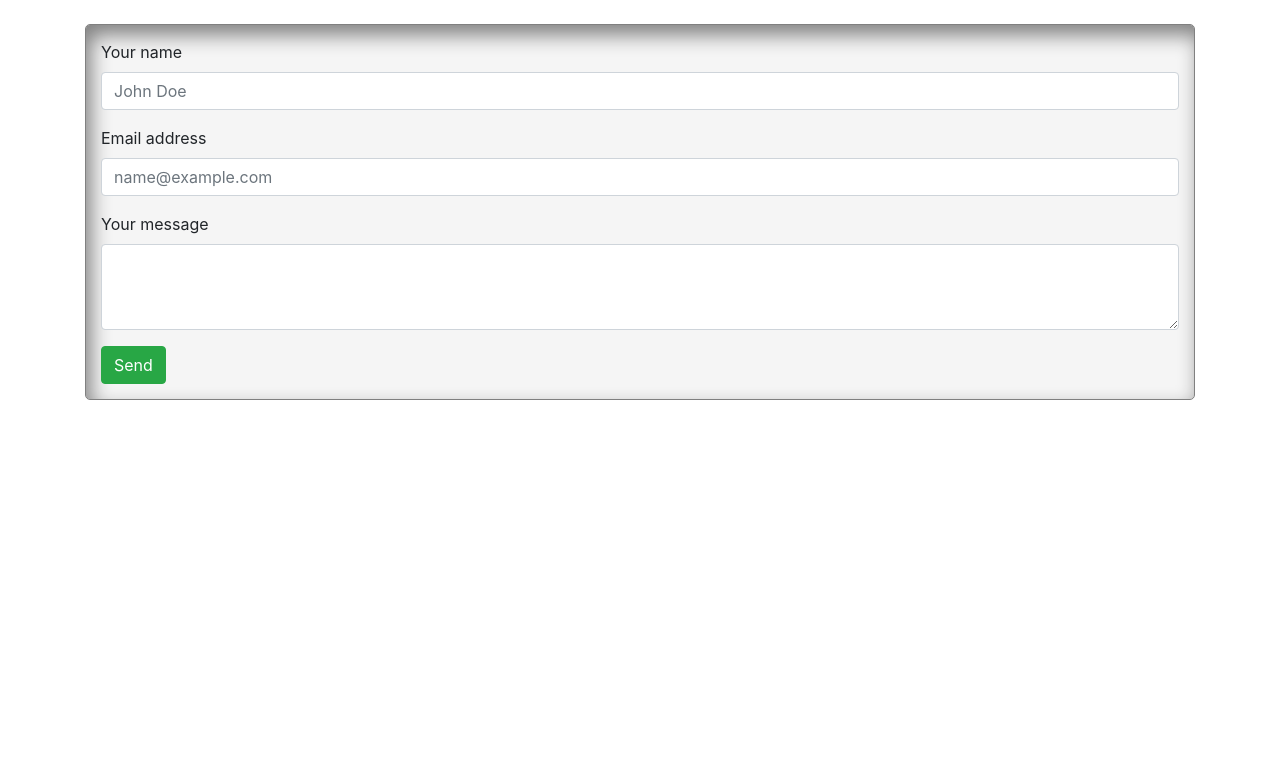
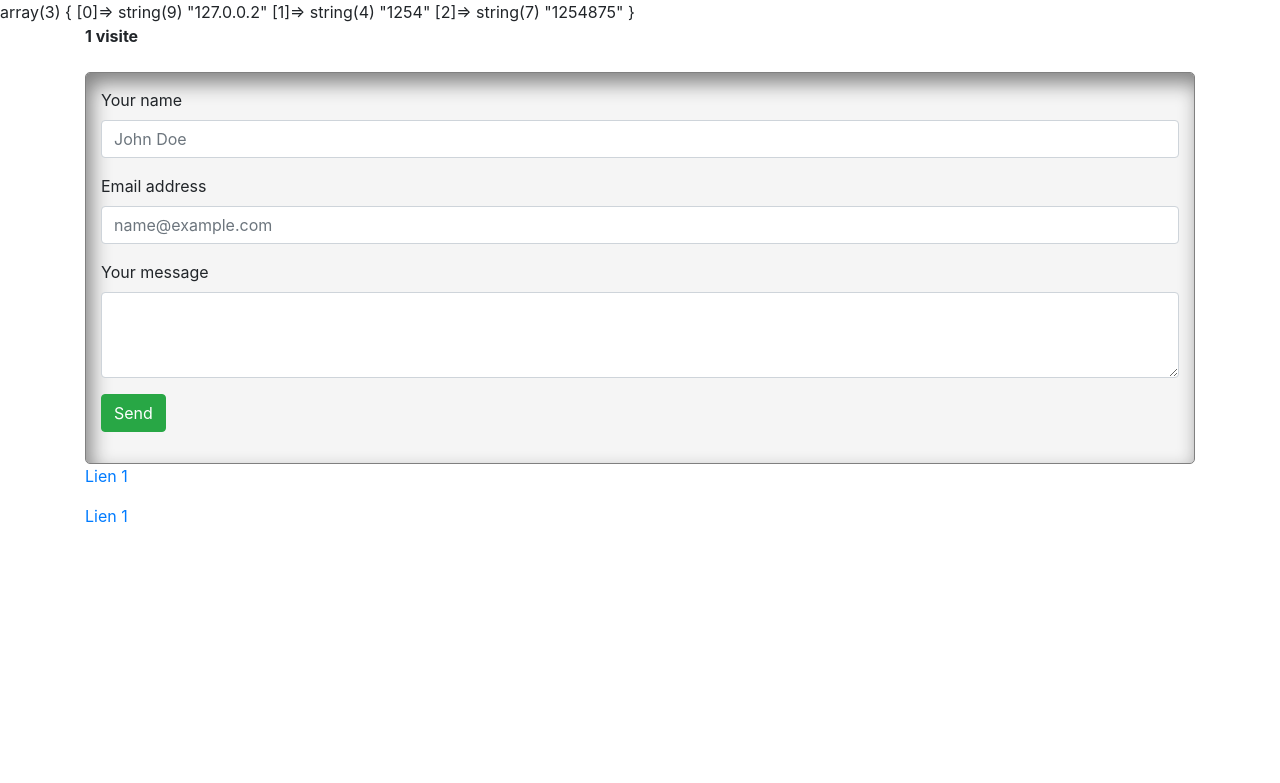
Before and after one commit to JackDarkWeb/json-in-php, a PHP site: page / in a window 1280 px wide. Shown: the top 783 px of the page. Run offline with PHP 8.4, Linux system fonts and the light colour scheme; some libraries are stand-ins or nearby versions.

Commit message:
add counter file

```diff
--- /dev/null
+++ b/counter.php
@@ -0,0 +1,66 @@
+<?php
+
+function add_view($ip_addr, $article_id){
+    $file = 'data/messages.txt';
+
+    $date = time();
+    $data = "$ip_addr#$article_id#$date";
+
+    if($id = fopen($file, 'r')){
+
+        while ($line = fgets($id, 100)){
+            $tab = explode('#', $line);
+            var_dump($tab);
+           /* if(in_array($ip_addr, $tab) == false && in_array($article_id, $tab) == false){
+                var_dump($tab);
+                $action = action($file, $data);
+                if($action === 'true'){
+                    counter();
+                }else{
+                    echo $action;
+                }
+            }*/
+        }
+
+        fclose($id);
+    }
+}
+
+function action($file, $data):string {
+
+    $str = '';
+    if(file_exists($file)){
+
+        if($id = fopen($file, 'a')){
+            flock($id, 2);
+            fwrite($id, $data."\n");
+            flock($id, 3);
+            fclose($id);
+
+            $str =  "true";
+        }else{
+            $str =  "Please, try again later";
+        }
+    }else{
+        $id = fopen($file, 'w');
+        flock($id, 2);
+        fwrite($id, $data."\n");
+    }
+    return $str;
+}
+
+function number_views():string{
+    $file = 'data/counter.txt';
+    return file_get_contents($file);
+}
+
+function counter(){
+    $file = 'data/counter.txt';
+    $counter = 1;
+    if(file_exists($file)){
+        $counter = (int)file_get_contents($file);
+        $counter++;
+        file_put_contents($file, $counter);
+    }
+    file_put_contents($file, $counter);
+}
--- /dev/null
+++ b/data/messages.txt
@@ -0,0 +1 @@
+127.0.0.2#1254#1254875
--- a/index.php
+++ b/index.php
@@ -1,7 +1,13 @@
 <?php
+require_once 'counter.php';
+
 $all_messages = file_get_contents('messages.json');
 $all_messages = json_decode($all_messages, true);
 //var_dump($all_messages[2]);
+add_view('127.0.0.1', '12547');
+
+$view = number_views();
+
 ?>
 <!doctype html>
 <html lang="en">
@@ -39,11 +45,12 @@ $all_messages = json_decode($all_messages, true);
 <body>
 
 <div class="container">
+    <p><strong><?=($view > 1)? "$view visites" : "1 visite"?></strong></p>
     <div class="alert alert-danger alert-dismissible d-none">
         <button type="button" class="close" data-dismiss="alert">&times;</button>
     </div>
     <div class="contact-box mt-4">
-        <form method="post" action="" id="form">
+        <form method="post" action="test.php" id="form">
             <div class="form-group">
                 <label for="name">Your name</label>
                 <input type="text" name="name" class="form-control" id="name" placeholder="John Doe">
@@ -76,7 +83,8 @@ $all_messages = json_decode($all_messages, true);
        </div>
     <?php endforeach;?>
 
-
+<p><a href="?id=1425">Lien 1</a> </p>
+<p><a href="?id=1426">Lien 1</a> </p>
 </div>
 
 <!-- Optional JavaScript -->
@@ -128,7 +136,7 @@ $all_messages = json_decode($all_messages, true);
 
 
 
-        $(document).on('submit', '#form', function (e) {
+       /* $(document).on('submit', '#form', function (e) {
 
             const form = $(this);
             const name = form.find('#name').val();
@@ -157,7 +165,7 @@ $all_messages = json_decode($all_messages, true);
                 }
             });
             return false;
-        });
+        });*/
     });
 </script>
 </body>
--- /dev/null
+++ b/ip.json
@@ -0,0 +1 @@
+[{"ip":"127.0.0.2","article_id":"1426"},{"ip":"127.0.0.1","article_id":"1425"},{"ip":"127.0.0.1","article_id":"1425"},{"ip":"127.0.0.1","article_id":"1425"},{"ip":"127.0.0.1","article_id":"1425"},{"ip":"127.0.0.1","article_id":null},{"ip":"127.0.0.1","article_id":null},{"ip":"127.0.0.1","article_id":false},{"ip":"127.0.0.1","article_id":false}]
```
Also changed, not shown: test.php (added, +48 -0 lines), data/counter.txt (added).
